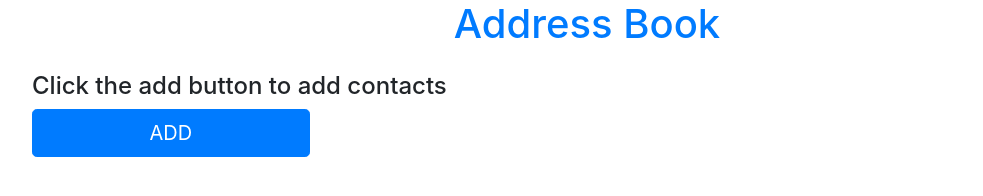
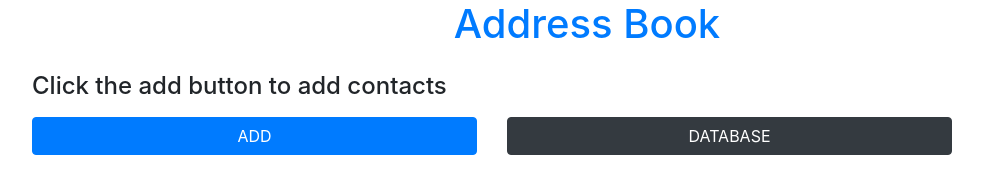
Before and after one commit to Danny-ot/addressBook, a plain HTML site: page index.html in a window 1280 px wide. Both pictures are taken after typing "Sample", "Sample", "Sample", "2020-01-15", "Sample" into the empty fields and a click on the button "Save". Shown: the whole page, without its empty margins (53-1036 px from the left). Drawn offline with Linux system fonts and the light colour scheme.

Commit message:
Create the form for database

```diff
--- a/index.html
+++ b/index.html
@@ -52,7 +52,20 @@
             <div id="add-con">
 
                 <h4 class="mt-4">Click the add button to add contacts</h4>
-                <button class="btn btn-primary btn-lg btn-block col-md-3 mt-2" id="add">ADD</button>
+                <div class="row">
+                    <div class="col-md-5">
+                    <button class="btn btn-primary btn-block mt-2" id="add">ADD</button>
+                </div>
+
+                <!-- Contact Details Database -->
+                <div class="col-md-5">
+                    <button class="btn-dark btn btn-block  mt-2 " >DATABASE</button>
+                </div>
+                </div>
+
+
+
+
             </div>
 
 
@@ -81,9 +94,7 @@
                     <button class="btn-primary btn-lg">Save</button>
             </div>
 
-            <div class="database col-md-5">
 
-            </div>
 
         </div>
 
--- a/js/UIL.js
+++ b/js/UIL.js
@@ -28,7 +28,7 @@ $(document).ready(function(){
     //Add Button
     $("#add").click(function(){
         $(".form-contacts").show();
-        $("#add-con").hide();
+
     })
 
     //Contacts Form
@@ -46,7 +46,7 @@ $(document).ready(function(){
             $(".warn").hide();
             addressBook.addContacts(contact)
             $(".form-contacts").hide();
-            $("#add-con").show();        }
+                    }
 
 
     })
```
